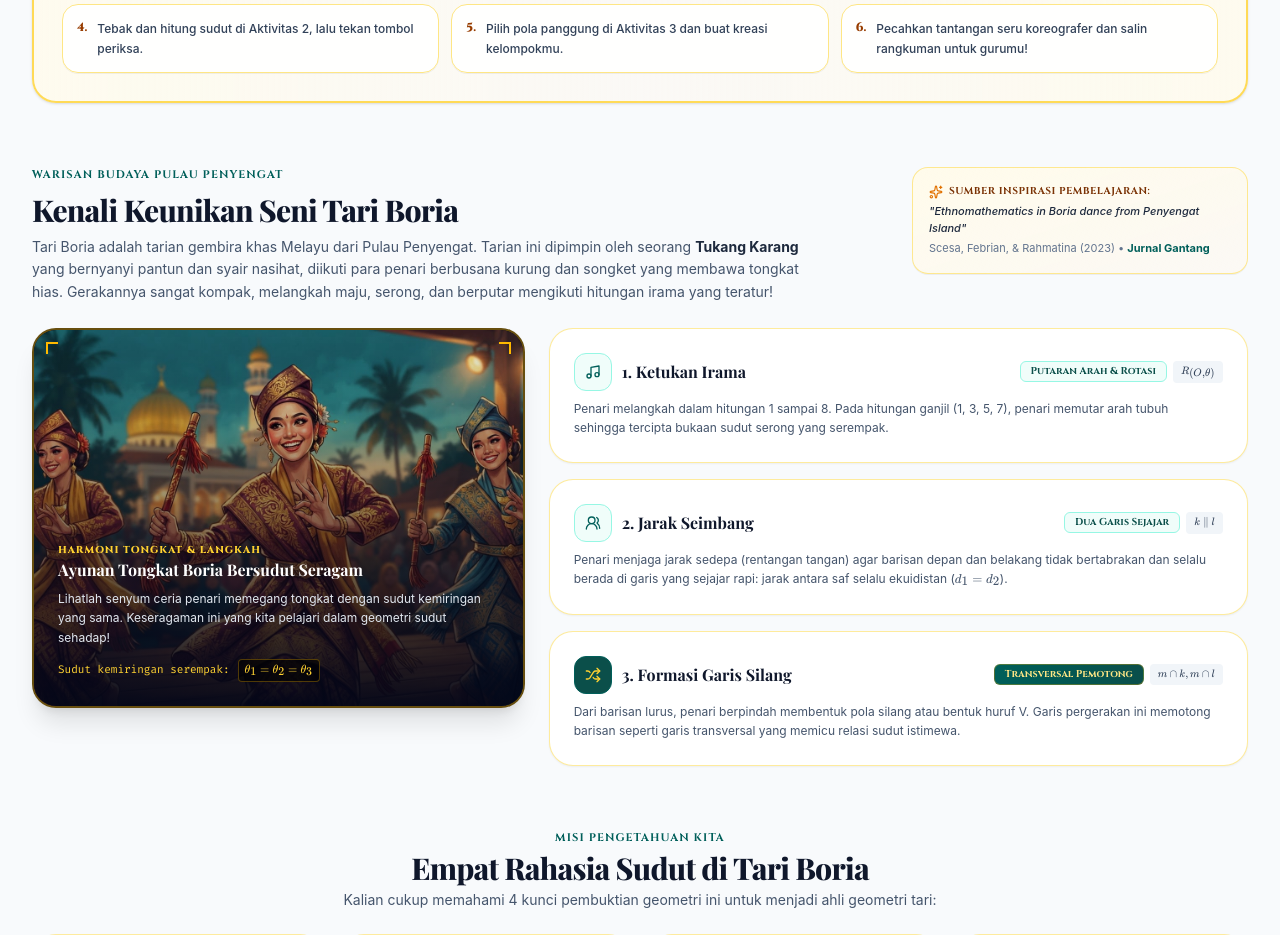
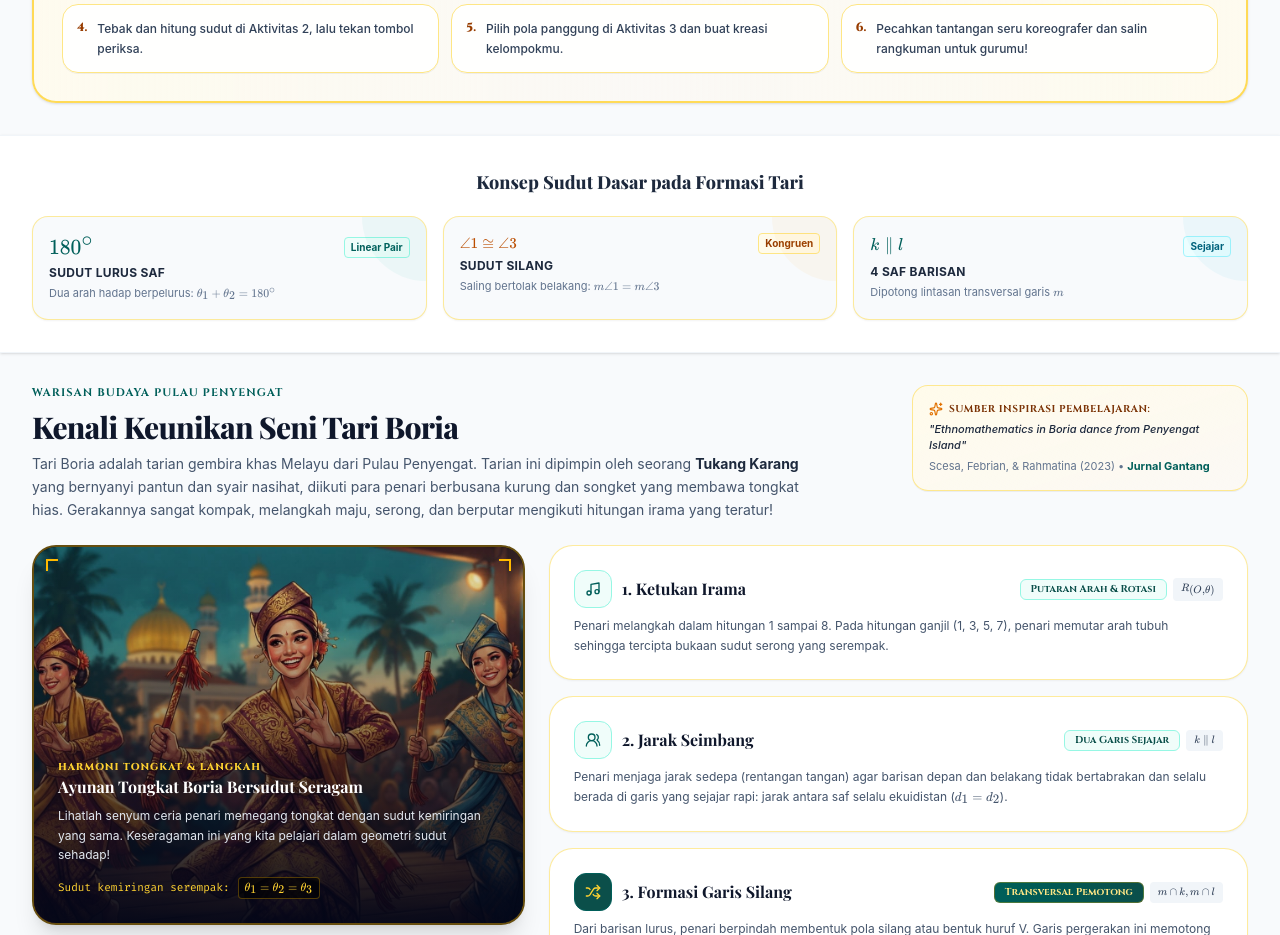
Before and after one commit to akhmadrendy123-creator/Lembar-kerja-Murid, a React (Vite) app: page / in a window 1280 px wide. Shown: the part 1820-2755 px from the top of the page. Built offline with nearby package versions, Linux system fonts and the light colour scheme; a web font is replaced by a local one.

Commit message:
Update App.tsx

```diff
--- a/src/App.tsx
+++ b/src/App.tsx
@@ -1,8 +1,3 @@
-/**
- * @license
- * SPDX-License-Identifier: Apache-2.0
- */
-
 import React, { useState, useEffect } from 'react';
 import { Navbar } from './components/Navbar';
 import { HeroSection } from './components/HeroSection';
@@ -18,6 +13,10 @@ import { ReflectionSection } from './components/ReflectionSection';
 import { FooterSummary } from './components/FooterSummary';
 import { SubmissionModal } from './components/SubmissionModal';
 import { formatLKMReport, type LKMState } from './utils/mathGeometry';
+
+// Komponen tambahan untuk merender kartu materi
+import { MathView } from './components/MathView';
+import { ScrollReveal } from './components/ScrollReveal';
 
 const STORAGE_KEY = 'boriamath_lkm_state_v1';
 
@@ -76,7 +75,6 @@ export default function App() {
   const [isCopiedGlobal, setIsCopiedGlobal] = useState(false);
   const [toastMessage, setToastMessage] = useState<string | null>(null);
 
-  // Auto-save to localStorage
   useEffect(() => {
     try {
       localStorage.setItem(STORAGE_KEY, JSON.stringify(state));
@@ -102,15 +100,11 @@ export default function App() {
 
   return (
     <div className="min-h-screen bg-[#F8FAFC] text-slate-800 font-sans selection:bg-teal-500 selection:text-white">
-      {/* Top Navbar */}
       <Navbar onCopyLKM={handleCopyLKM} isCopied={isCopiedGlobal} />
 
-      {/* Main Content Area */}
       <main>
-        {/* Hero Section */}
         <HeroSection />
 
-        {/* Section 1: Group Identity */}
         <GroupIdentitySection
           data={state.identity}
           onChange={(identity) => {
@@ -118,16 +112,82 @@ export default function App() {
           }}
         />
 
-        {/* Target Belajar Murid Kelas 8 */}
         <TargetBelajarSection />
 
-        {/* Culture Story: Tari Boria Pulau Penyengat */}
+        {/* --- KARTU MATERI SUDUT YANG DIPINDAHKAN --- */}
+        <section className="py-8 bg-white border-y border-slate-100 shadow-sm relative z-20">
+          <div className="max-w-7xl mx-auto px-4 sm:px-6 lg:px-8">
+            <ScrollReveal direction="up" delay={0.1}>
+              <h3 className="text-lg font-extrabold text-slate-800 mb-5 text-center font-serif-display">
+                Konsep Sudut Dasar pada Formasi Tari
+              </h3>
+              <div className="grid grid-cols-1 sm:grid-cols-3 gap-4">
+                {/* Card 1: 180° Sudut Berpelurus */}
+                <div className="p-4 rounded-2xl bg-[#F8FAFC] border border-amber-200/80 shadow-xs hover:border-amber-400 hover:shadow-md transition-all relative overflow-hidden group">
+                  <div className="absolute top-0 right-0 w-16 h-16 bg-teal-500/5 rounded-bl-full pointer-events-none group-hover:scale-110 transition-transform"></div>
+                  <div className="flex items-center justify-between mb-1">
+                    <span className="text-xl font-black text-teal-800 font-mono-math">
+                      <MathView math="180^\circ" />
+                    </span>
+                    <span className="text-[10px] font-bold px-1.5 py-0.5 rounded bg-teal-50 text-teal-800 border border-teal-200">
+                      Linear Pair
+                    </span>
+                  </div>
+                  <div className="text-xs font-bold text-slate-800 uppercase tracking-wide">
+                    Sudut Lurus Saf
+                  </div>
+                  <p className="text-[11px] text-slate-500 mt-1">
+                    Dua arah hadap berpelurus: <MathView math="\theta_1 + \theta_2 = 180^\circ" />
+                  </p>
+                </div>
+
+                {/* Card 2: Bertolak Belakang */}
+                <div className="p-4 rounded-2xl bg-[#F8FAFC] border border-amber-200/80 shadow-xs hover:border-amber-400 hover:shadow-md transition-all relative overflow-hidden group">
+                  <div className="absolute top-0 right-0 w-16 h-16 bg-amber-500/5 rounded-bl-full pointer-events-none group-hover:scale-110 transition-transform"></div>
+                  <div className="flex items-center justify-between mb-1">
+                    <span className="text-sm font-black text-amber-700 font-mono-math flex items-center gap-1">
+                      <MathView math="\angle 1 \cong \angle 3" />
+                    </span>
+                    <span className="text-[10px] font-bold px-1.5 py-0.5 rounded bg-amber-50 text-amber-800 border border-amber-200">
+                      Kongruen
+                    </span>
+                  </div>
+                  <div className="text-xs font-bold text-slate-800 uppercase tracking-wide">
+                    Sudut Silang
+                  </div>
+                  <p className="text-[11px] text-slate-500 mt-1">
+                    Saling bertolak belakang: <MathView math="m\angle 1 = m\angle 3" />
+                  </p>
+                </div>
+
+                {/* Card 3: Garis Sejajar & Transversal */}
+                <div className="p-4 rounded-2xl bg-[#F8FAFC] border border-amber-200/80 shadow-xs hover:border-teal-400 hover:shadow-md transition-all relative overflow-hidden group">
+                  <div className="absolute top-0 right-0 w-16 h-16 bg-cyan-500/5 rounded-bl-full pointer-events-none group-hover:scale-110 transition-transform"></div>
+                  <div className="flex items-center justify-between mb-1">
+                    <span className="text-base font-black text-teal-800 font-mono-math">
+                      <MathView math="k \parallel l" />
+                    </span>
+                    <span className="text-[10px] font-bold px-1.5 py-0.5 rounded bg-cyan-50 text-cyan-800 border border-cyan-200">
+                      Sejajar
+                    </span>
+                  </div>
+                  <div className="text-xs font-bold text-slate-800 uppercase tracking-wide">
+                    4 Saf Barisan
+                  </div>
+                  <p className="text-[11px] text-slate-500 mt-1">
+                    Dipotong lintasan transversal garis <MathView math="m" />
+                  </p>
+                </div>
+              </div>
+            </ScrollReveal>
+          </div>
+        </section>
+        {/* --- AKHIR KARTU MATERI SUDUT --- */}
+
         <CultureStorySection />
 
-        {/* Mission Secrets: 4 Rahasia Sudut */}
         <MissionSecretsSection />
 
-        {/* Aktivitas Praktik 1: Tuas Sudut Penari */}
         <Activity1AngleLever
           angle={state.activity1.angle}
           notes={state.activity1.notes}
@@ -153,7 +213,6 @@ export default function App() {
           }}
         />
 
-        {/* Aktivitas Praktik 2: Tongkat Bersilangan */}
         <Activity2CrossSticks
           baseAngle={state.activity2.baseAngle}
           inputBertolakBelakang={state.activity2.inputBertolakBelakang}
@@ -198,7 +257,6 @@ export default function App() {
           }}
         />
 
-        {/* Aktivitas Praktik 3: Pola Lantai & Garis Transversal */}
         <Activity3Transversal
           formationId={state.activity3.formationId}
           customFormationNotes={state.activity3.customFormationNotes}
@@ -224,7 +282,6 @@ export default function App() {
           }}
         />
 
-        {/* Tantangan Kasus Lapangan: Bantu Sang Penata Tari Boria */}
         <ChoreographerChallenge
           baseAngle={state.challenge.baseAngle}
           inputSepihak={state.challenge.inputSepihak}
@@ -257,7 +314,6 @@ export default function App() {
           }}
         />
 
-        {/* Refleksi Belajar & Submission Trigger */}
         <ReflectionSection
           q1={state.reflection.q1}
           q2={state.reflection.q2}
@@ -273,17 +329,14 @@ export default function App() {
         />
       </main>
 
-      {/* Footer Summary & Audio Synthesizer */}
       <FooterSummary />
 
-      {/* Submission Modal */}
       <SubmissionModal
         isOpen={isModalOpen}
         onClose={() => setIsModalOpen(false)}
         data={state}
       />
 
-      {/* Toast Notification */}
       {toastMessage && (
         <div className="fixed bottom-6 right-6 z-50 bg-slate-900 text-white text-xs font-semibold px-4 py-3 rounded-xl shadow-xl flex items-center gap-2 animate-in fade-in slide-in-from-bottom-2 duration-200">
           <span className="w-2 h-2 rounded-full bg-teal-400"></span>
```
